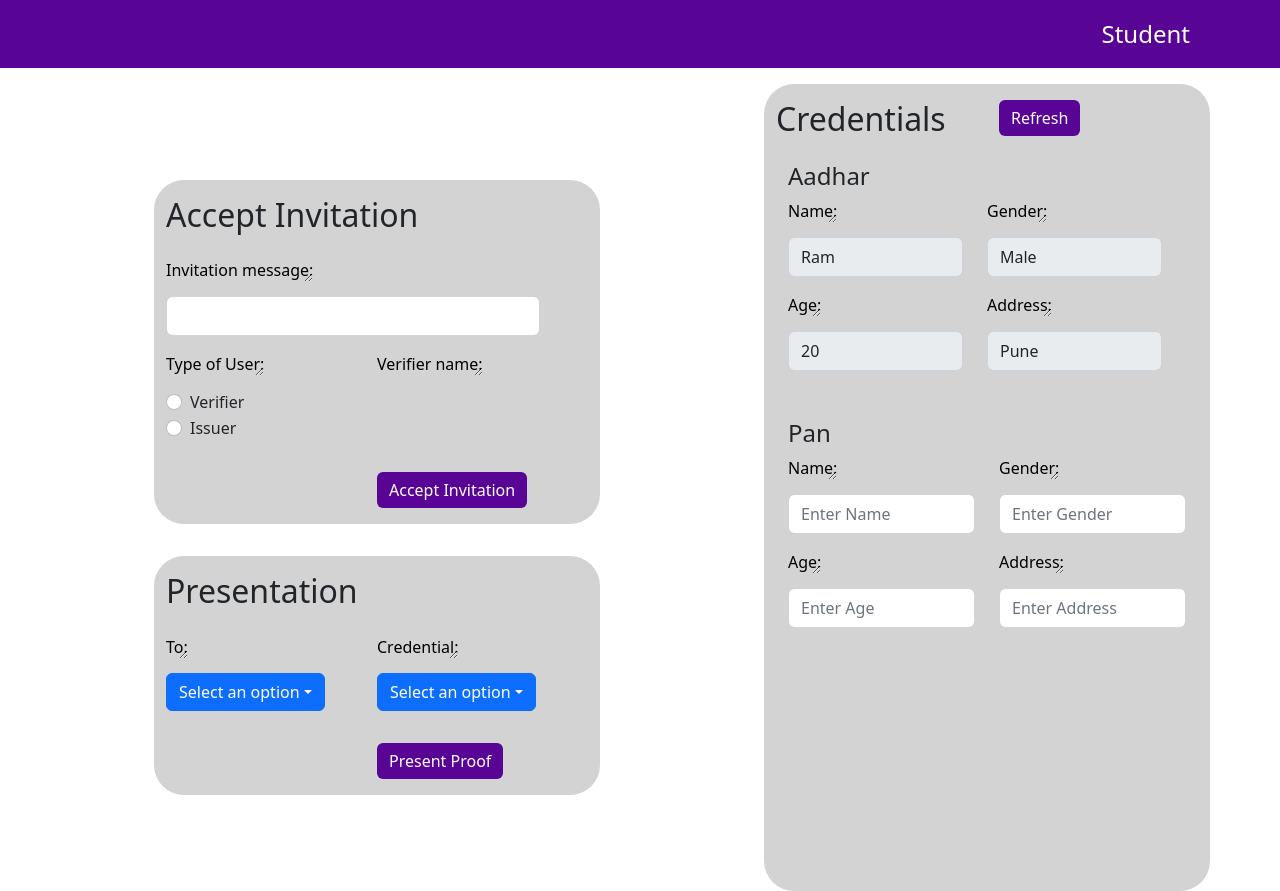
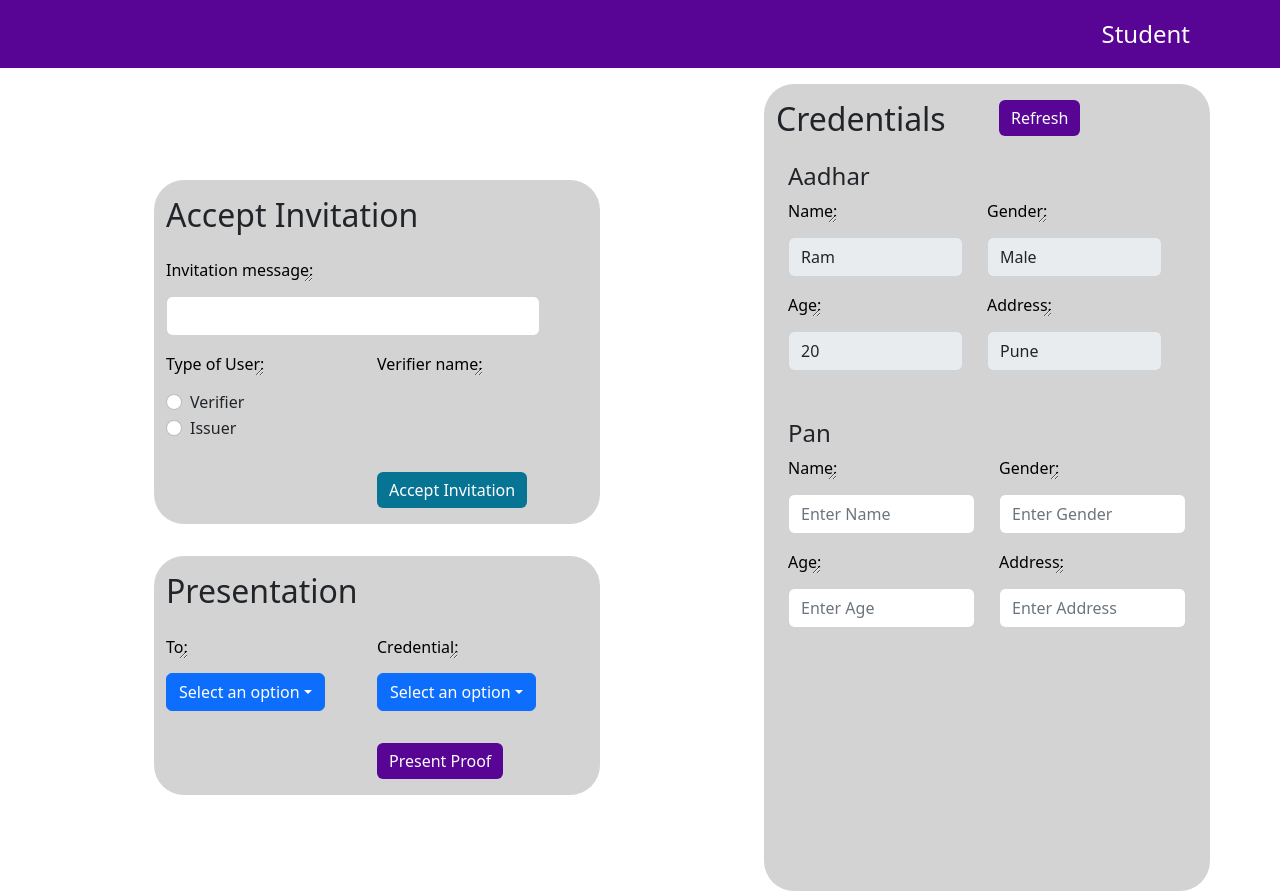
Before and after one commit to upendraTRL/Self-Sovereign-Identity_UI, a React (Create React App) app in the folder clientt/: page /holder in a window 1280 px wide. Built offline with nearby package versions, Linux system fonts and the light colour scheme; no server answers.

Commit message:
Holder invitation, done

```diff
--- a/clientt/src/components/Holder.js
+++ b/clientt/src/components/Holder.js
@@ -107,6 +107,40 @@ function Holder() {
             });
     }, []);
 
+
+    //holder name field check
+    const [holderName, setHolderName] = useState('');
+    // const [inviUrl, setInvitationUrl] = useState('');
+    const [stringInviUrl, setStringInviUrl] = useState('');
+    const handleCreateInvitation = () => {
+        console.log("Inviiiii holderrrr = ", holderName);
+        if (holderName.trim() === "") {
+            alert('Enter Holder Name');
+        } else {
+            const portGet = localStorage.getItem('id');
+            alert('Entered');
+            // Create connection API
+            // console.log('Create Invitation clicked with a value:', holderName);
+            let data = {
+                userPort: 9002,
+                url: holderName
+                }
+            Axios.post("http://localhost:3001/connections/receive",
+                // userPort: displayId + 9000
+                data
+
+            ).then(response => {
+                console.log("Holder invitation = ", response.data);
+
+                if (response.status == 200 || response.status == 201) {
+                    if (window.confirm("Connection created!")) {
+
+                    }
+                }
+            });
+        }
+    };
+
     //Main
     return (
 
@@ -155,7 +189,13 @@ function Holder() {
                                         <Form>
                                             <Form.Group className="mb-3" controlId="formBasicEmail">
                                                 <Form.Label className='textColor' >Invitation message: </Form.Label>
-                                                <Form.Control type="text" />
+                                                <Form.Control
+                                                    type="text"
+                                                    value={holderName}
+                                                    onChange={(e) => {
+                                                        setHolderName(e.target.value);
+                                                    }}
+                                                />
                                             </Form.Group>
                                         </Form>
 
@@ -207,7 +247,11 @@ function Holder() {
                                     </Col>
                                     <Col>
                                         {/* <Button variant='info'>Refresh</Button> */}
-                                        <HolderButton value="Accept Invitation" />
+                                        <Button
+                                            style={{ background: "#087494", color: "#FFFFFF", border: "none" }}
+                                            onClick={handleCreateInvitation} >
+                                            Accept Invitation
+                                        </Button>
                                     </Col>
                                 </Row>
 
--- a/clientt/src/components/Issuer.js
+++ b/clientt/src/components/Issuer.js
@@ -144,7 +144,7 @@ function Issuer() {
             // console.log('Create Invitation clicked with a value:', holderName);
             Axios.post("http://localhost:3001/connections/create", {
                 // userPort: displayId + 9000,
-                userPort: 9001,
+                userPort: displayId,
                 connection_name: holderName,
                 id: displayId,
                 username: username
@@ -153,7 +153,9 @@ function Issuer() {
                 setInvitationUrl(response.data.invitation);
                 const stringInviUrl2 = JSON.stringify(response.data.invitation);
                 setStringInviUrl(stringInviUrl2);
-                console.log("Invi URl final = ", stringInviUrl);
+                console.log("Invi URl final = ", stringInviUrl2);
+                localStorage.setItem('userPort', displayId + 9000);
+                localStorage.setItem('inviUrl', stringInviUrl2);
 
                 if (response.status == 200 || response.status == 201) {
                     if (window.confirm("Connection created!")) {
@@ -221,9 +223,12 @@ function Issuer() {
                                     <Col>
                                         <Form.Group className="mb-3" controlId="formBasicEmail">
                                             <Form.Label className='textColor'>Holder name: </Form.Label>
-                                            <Form.Control type="text" value={holderName} onChange={(e) => {
-                                                setHolderName(e.target.value);
-                                            }} />
+                                            <Form.Control
+                                                type="text"
+                                                value={holderName}
+                                                onChange={(e) => {
+                                                    setHolderName(e.target.value);
+                                                }} />
                                             {/* <Form.Control type="text" /> */}
                                         </Form.Group>
 
```
Also changed, not shown: 1 other file (tests, documents, lock files or other folders).
